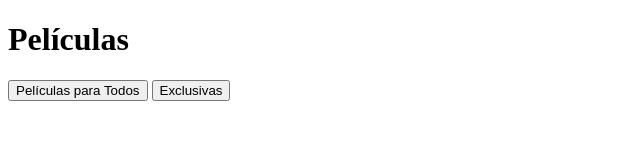
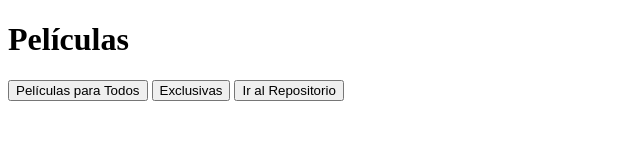
Before and after one commit to AngelMartinez10/AngelMartinez10.github.io, a plain HTML site: page index.html in a window 1280 px wide. Shown: the whole page, without its empty margins (0-640 px from the left). Drawn offline with Linux system fonts and the light colour scheme.

Commit message:
Update index.html

```diff
--- a/index.html
+++ b/index.html
@@ -8,5 +8,6 @@
     <h1>Películas</h1>
     <button onCLick="alert("Adiós Mundo Cruel)"> Películas para Todos </button>
     <button onCLick="alert("Adiós Mundo Cruel)"> Exclusivas </button>
+    <button onclick="window.location.href='https://github.com/AngelMartinez10/AngelMartinez10.github.io.git'">Ir al Repositorio</button>
 </body>
 </html>
```
